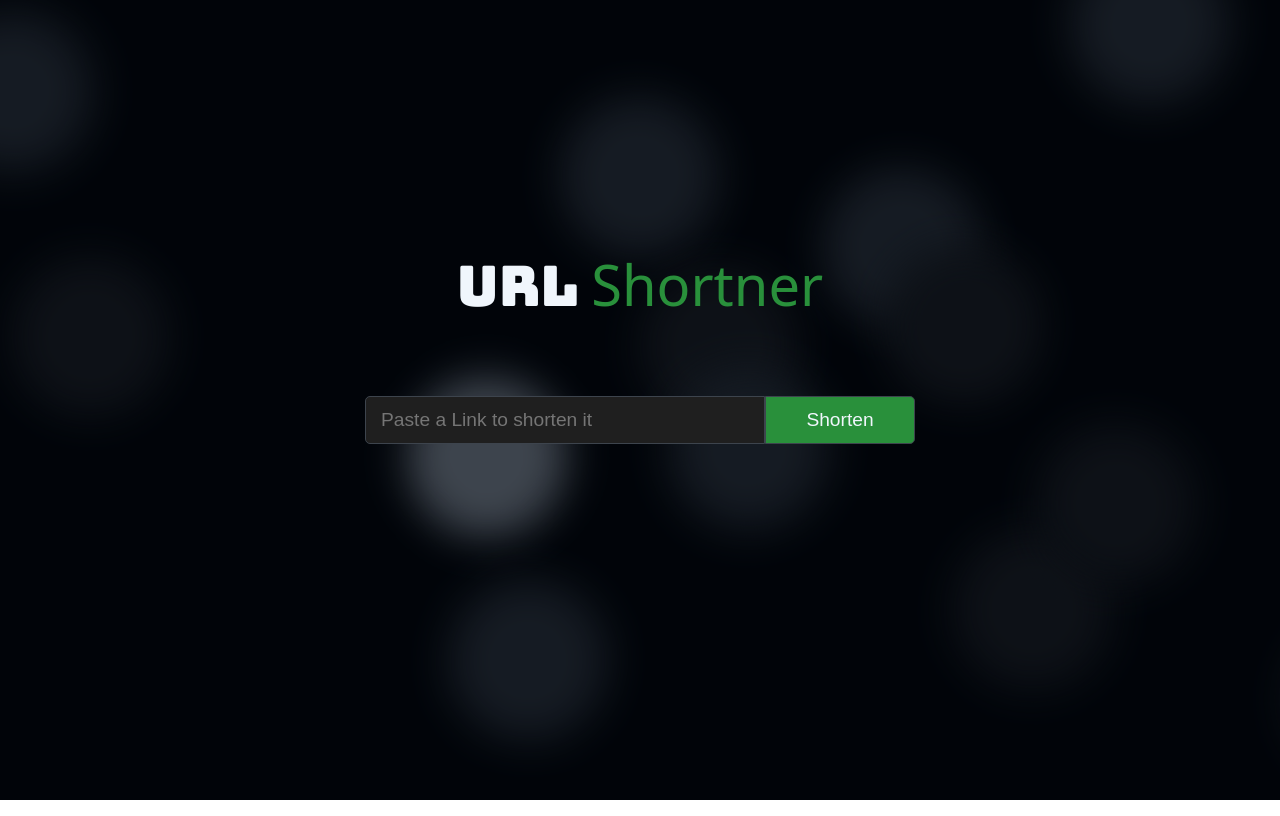
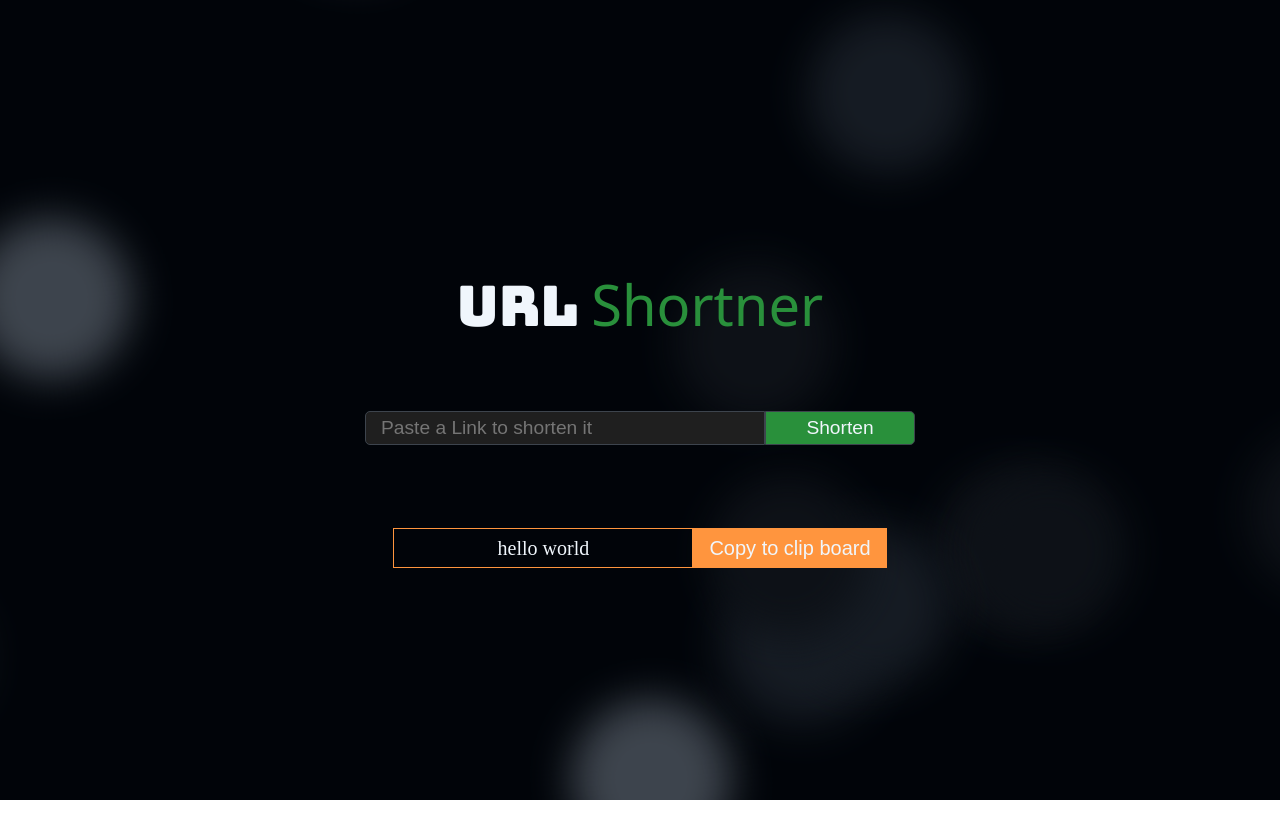
Before and after one commit to SujitInWeb/URL-Shortner, a React (Vite) app in the folder project-url/: page / in a window 1280 px wide. Built offline with nearby package versions, Linux system fonts and the light colour scheme; a web font is replaced by a local one.

Commit message:
working on logic

```diff
--- a/project-url/package.json
+++ b/project-url/package.json
@@ -11,6 +11,7 @@
   },
   "dependencies": {
     "react": "^19.1.1",
+    "react-copy-to-clipboard": "^5.1.0",
     "react-dom": "^19.1.1"
   },
   "devDependencies": {
--- a/project-url/src/App.css
+++ b/project-url/src/App.css
@@ -5,6 +5,7 @@
 }
 .container{
     display: flex;
+    flex-direction: column;
     justify-content: center;
     align-items: center;
     height: 100vh;
@@ -17,6 +18,7 @@
     height: 100vh;
     top: 0;
     left: 0;
+    color: aliceblue;
     background: #010409;
     overflow: hidden;
     z-index: -1;
--- a/project-url/src/App.jsx
+++ b/project-url/src/App.jsx
@@ -1,6 +1,7 @@
 import './App.css'
 import BackgroundAnimate from './BackgroundAnimate'
 import InputShortner from './inputShortner'
+import LinkResult from './LinkResult'
 
 function App() {
 
@@ -8,6 +9,7 @@ function App() {
      <div className='container'>
         <InputShortner/>
         <BackgroundAnimate />
+        <LinkResult/>
      </div>
   )
 }
--- /dev/null
+++ b/project-url/src/LinkResult.jsx
@@ -0,0 +1,14 @@
+import { useState } from "react"
+
+const LinkResult = () => {
+    const [shortenLink , setShortenLink] = useState("hello world");
+
+    return (
+        <div className="result">
+            <p>{shortenLink}</p>
+            <button> Copy to clip board</button>
+        </div>
+    )
+}
+
+export default LinkResult
--- a/project-url/src/index.css
+++ b/project-url/src/index.css
@@ -1,5 +1,5 @@
 .inputContainer{
-    height: 50%;
+    height: 35%;
     width: 100%;
     display: flex;
     flex-direction: column;
@@ -66,3 +66,34 @@
     border-top-right-radius: 5px;
     cursor: pointer;
 }
+/* styling the result section  */
+.result{
+    display: flex;
+    color: #F0F6FC;
+    justify-content: center;
+    align-items: center;
+    height: 10%;
+    width: 100%;
+
+}
+.result p,button {
+    display: flex;
+    justify-content: center;
+    align-items: center;
+    margin:0;
+    box-sizing: border-box;
+    height: 40px;
+    padding: 15px;
+    font-size: 1.25rem;
+}
+.result button{
+    background: none;
+    color: #F0F6FC;
+    border: 1px solid #FF953E;
+    background-color: #FF953E;
+}
+.result p{
+    width: 70%;
+    max-width: 300px;
+    border: 1px solid #FF953E;
+}
```
Also changed, not shown: 1 other file (tests, documents, lock files or other folders).
